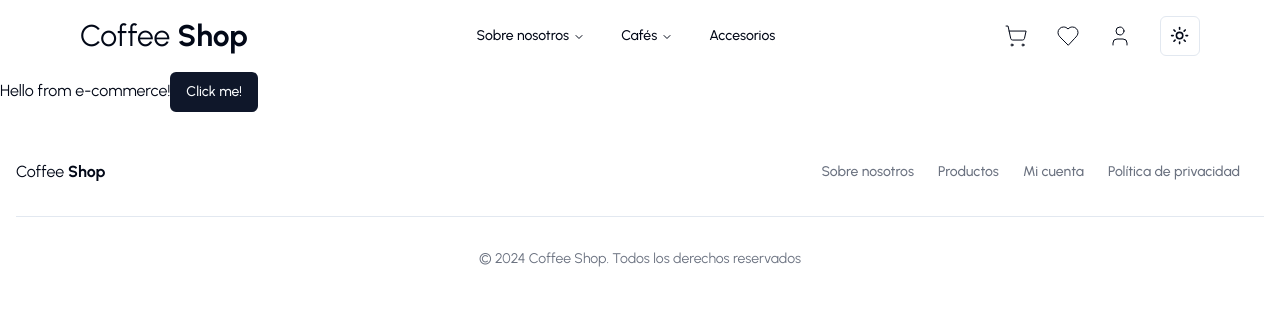
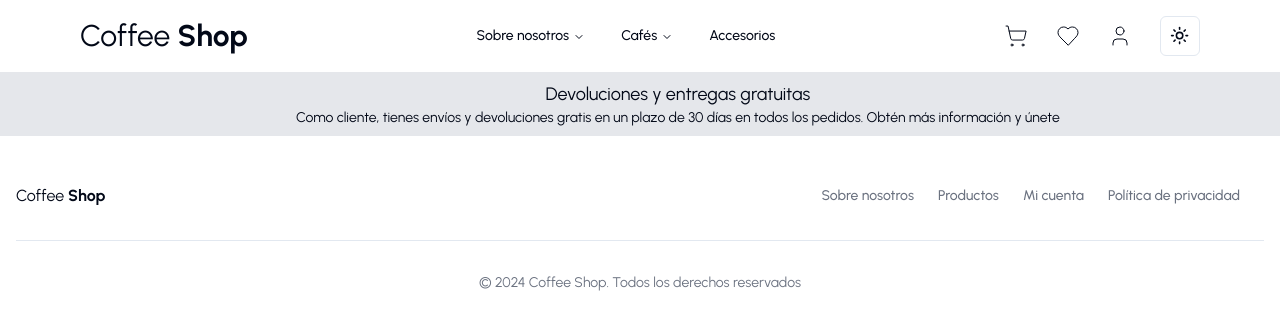
Before and after one commit to egbazua/ecommerce-coffee-shop, a Next.js app: page / in a window 1280 px wide. Shown: the top 328 px of the page. Built offline with nearby package versions, Linux system fonts and the light colour scheme.

Commit message:
implementing carousel banner

```diff
--- a/app/page.tsx
+++ b/app/page.tsx
@@ -1,10 +1,9 @@
-import { Button } from "@/components/ui/button";
+import CarouselTextBanner from "@/components/CarouselTextBanner";
 
 export default function Home() {
   return (
     <main>
-      Hello from e-commerce!
-      <Button>Click me!</Button>
+      <CarouselTextBanner />
     </main>
   );
 }
--- /dev/null
+++ b/components/CarouselTextBanner.tsx
@@ -0,0 +1,68 @@
+'use client'
+
+import { useRouter } from "next/navigation"
+import { Carousel, CarouselContent, CarouselItem } from "./ui/carousel"
+import { Card, CardContent } from "./ui/card"
+import AutoPlay from 'embla-carousel-autoplay'
+
+export const dataCarouselTop = [
+  {
+    id: 1,
+    title: "Envío en 24/48 h",
+    description: "Como cliente VIP, tus envios en 24/48 horas. Obtén más información y únete",
+    link: "#!"
+  },
+  {
+    id: 2,
+    title: "Consigue hasta un -25% en compras superiores a 40€",
+    description: "−20 % al gastar 100 € o −25 % al gastar 150 €. Usa el código COFFEESHOP.",
+    link: "#",
+  },
+  {
+    id: 3,
+    title: "Devoluciones y entregas gratuitas",
+    description: "Como cliente, tienes envíos y devoluciones gratis en un plazo de 30 días en todos los pedidos. Obtén más información y únete",
+    link: "#",
+  },
+  {
+    id: 4,
+    title: "Comprar novedades",
+    description: "Todas las novedades al 50% de descuento",
+    link: "#",
+  },
+]
+
+const CarouselTextBanner = () => {
+  const router = useRouter()
+
+  return (
+    <div className="bg-gray-200 dark:bg-primary">
+      <Carousel className="w-full max-w-4xl mx-auto"
+        plugins={[
+          AutoPlay({
+            delay: 2500,
+          })
+        ]}
+      >
+        <CarouselContent>
+          {
+            dataCarouselTop.map(({id, title, link, description}) => (
+              <CarouselItem key={id} onClick={() => router.push(link)} className="cursor-pointer">
+                <div>
+                  <Card className="shadow-none border-none bg-transparent">
+                    <CardContent className="flex flex-col justify-center p-2 items-center text-center">
+                      <p className="sm:text-lg text-wrap dark:text-secondary">{title}</p>
+                      <p className="text-xs sm:text-sm text-wrap dark:text-secondary">{description}</p>
+                    </CardContent>
+                  </Card>
+                </div>
+              </CarouselItem>
+            ))
+          }
+        </CarouselContent>
+      </Carousel>
+    </div>
+  )
+}
+
+export default CarouselTextBanner
```
